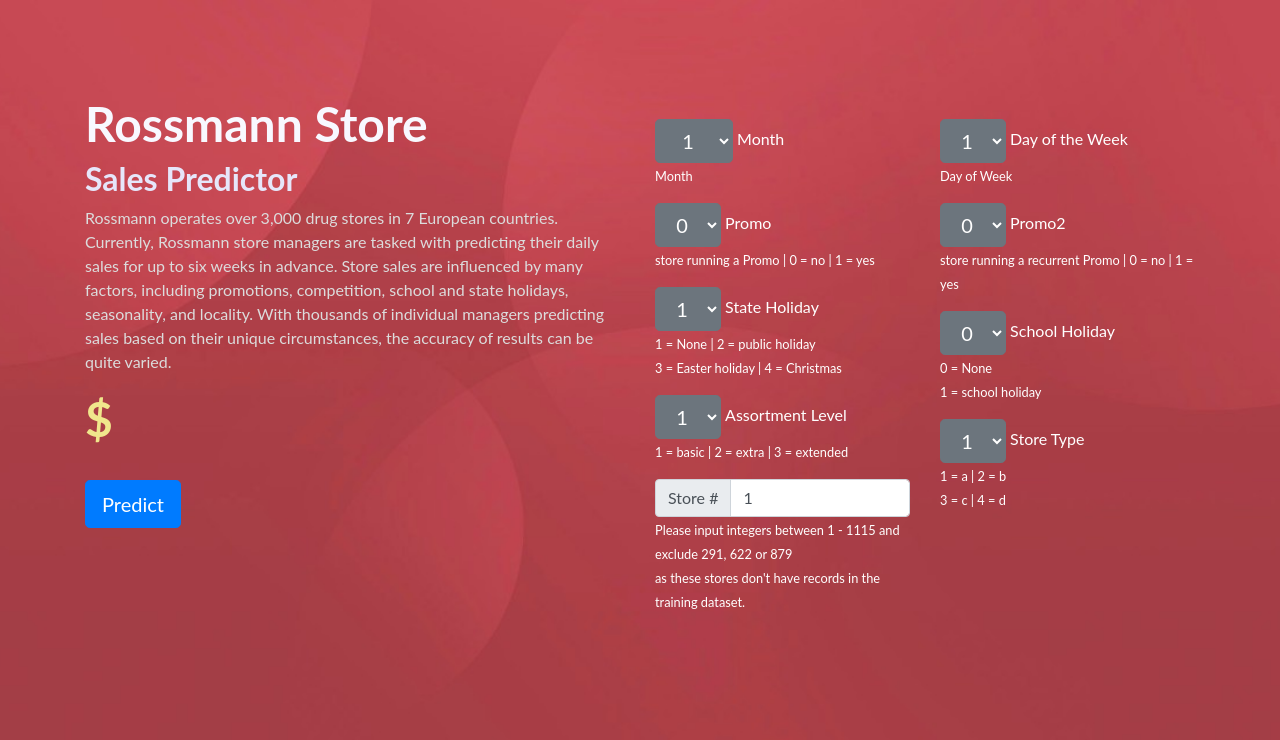
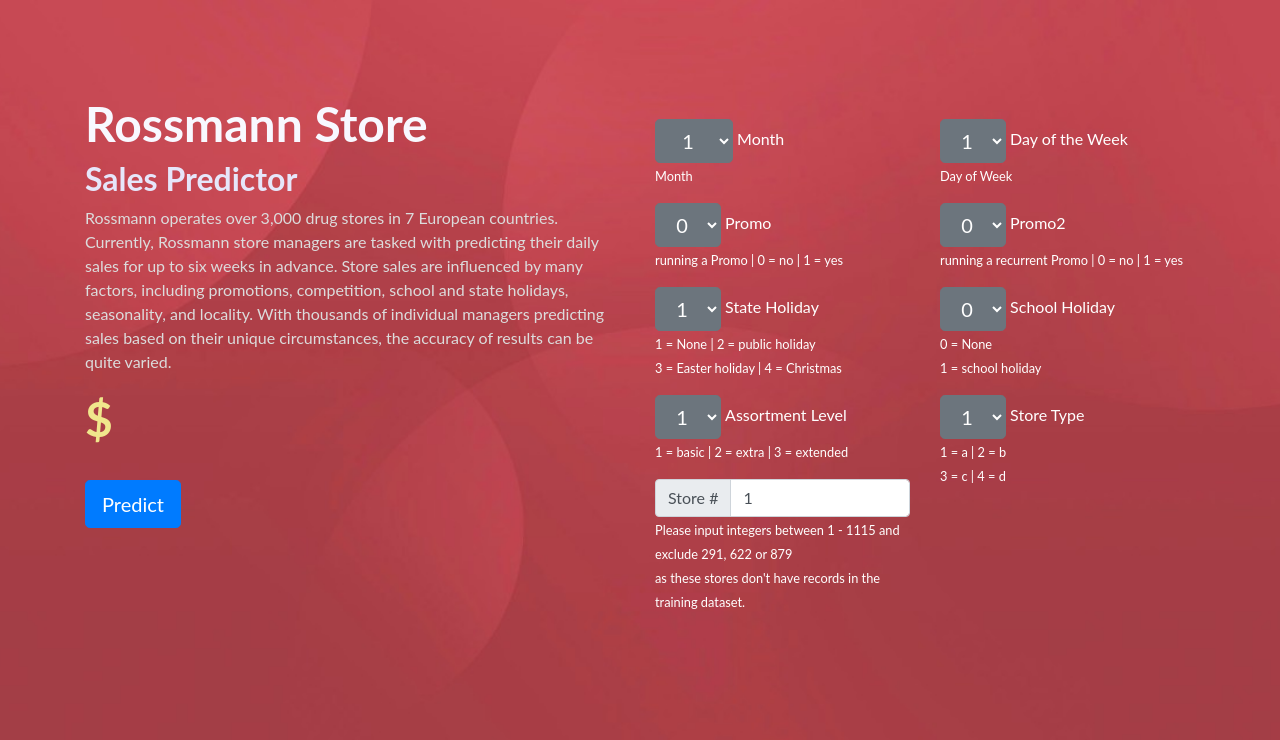
Before and after one commit to DanNgo23/rossmann, a Flask app: page / in a window 1280 px wide. Shown: the part 130-870 px from the top of the page. Run offline with Flask 2, Linux system fonts and the light colour scheme; parts of the project's set-up code (start-up, migrations or seed data) failed here and were passed over; some libraries are stand-ins or nearby versions.

Commit message:
fixed subtext

```diff
--- a/templates/index.html
+++ b/templates/index.html
@@ -54,7 +54,7 @@
 						      <option>1</option>
 						    </select>
 						    <label for="promo">Promo</label>
-						    <p><small>store running a Promo | 0 = no | 1 = yes</small></p>
+						    <p><small>running a Promo | 0 = no | 1 = yes</small></p>
 
 						    <select name="StateH" class="btn btn-secondary btn-lg dropdown-toggle" type="button" id="state_holliday" data-toggle="dropdown" aria-haspopup="true" aria-expanded="false">
 						      <option>1</option>
@@ -102,7 +102,7 @@
   						      <option>1</option>
   						    </select>
   						    <label for="promo2">Promo2</label>
-  						    <p><small>store running a recurrent Promo | 0 = no | 1 = yes</small></p>
+  						    <p><small>running a recurrent Promo | 0 = no | 1 = yes</small></p>
 
                   <select name="SchoolH" class="btn btn-secondary btn-lg dropdown-toggle" type="button" id="school_holliday" data-toggle="dropdown" aria-haspopup="true" aria-expanded="false">
   						      <option>0</option>
```
